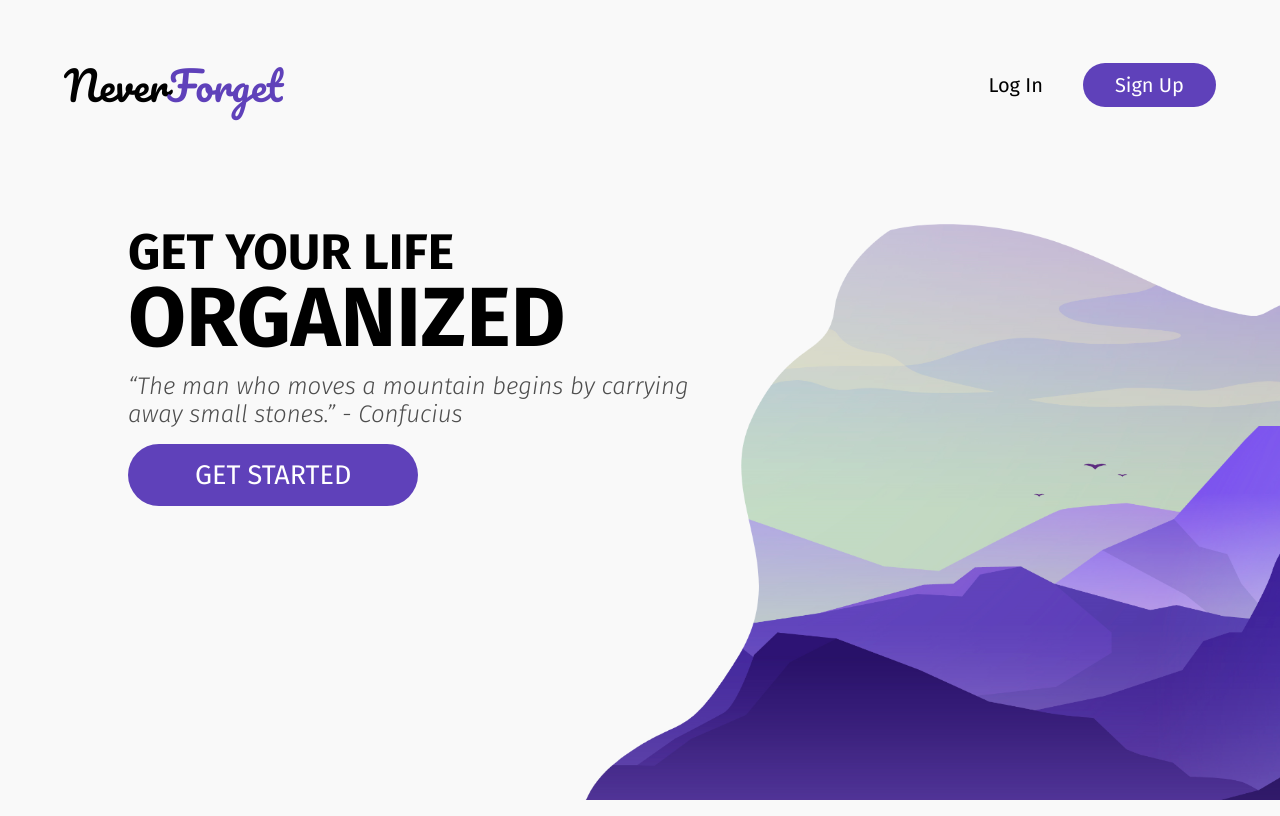
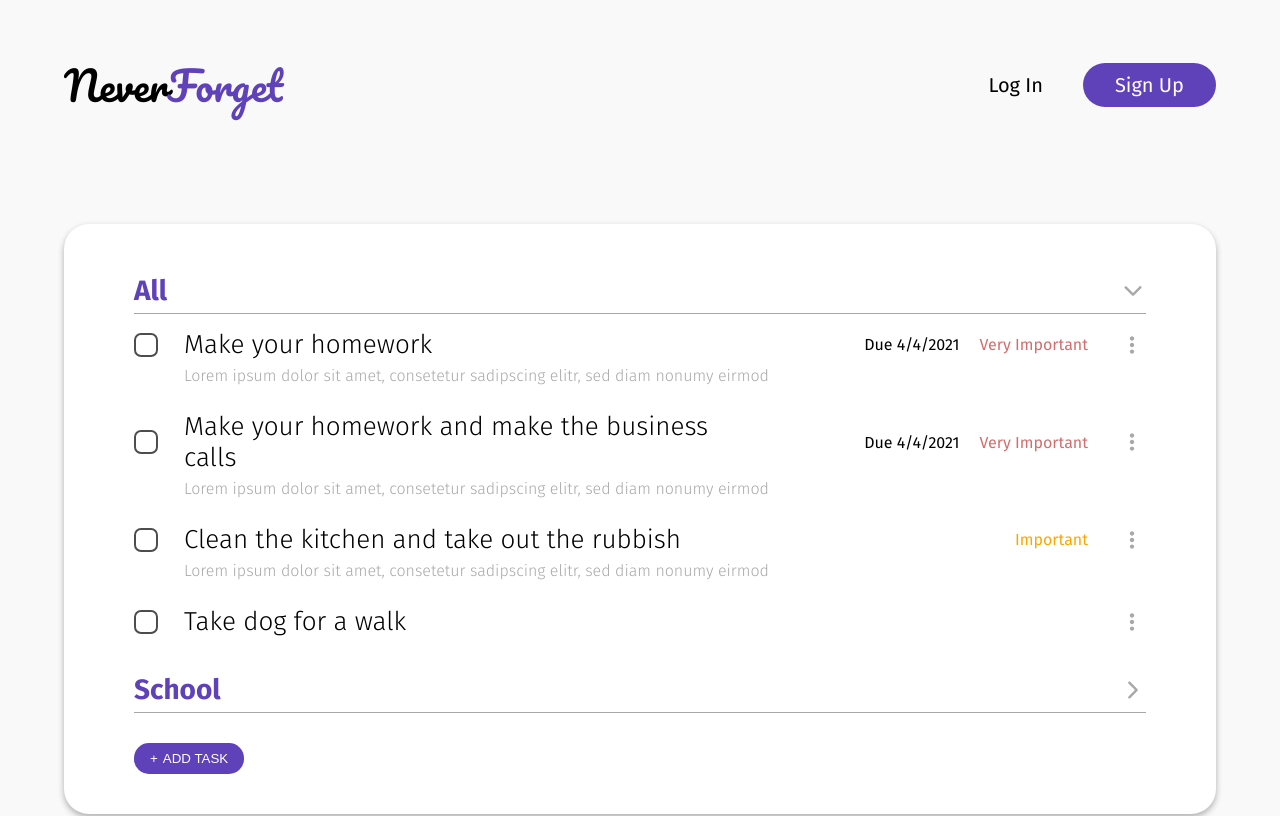
Before and after one commit to mdziechciarz/neverforget-todo-app, a React (Create React App) app in the folder client/: page / in a window 1280 px wide. Shown: the top 816 px of the page. Built offline with nearby package versions, Linux system fonts and the light colour scheme.

Commit message:
feat: Add main page and tasks panel

```diff
--- a/client/src/App.js
+++ b/client/src/App.js
@@ -1,19 +1,27 @@
-import React from 'react'
+import React, { useState } from 'react'
 import { Switch, Route } from 'react-router-dom';
 import Auth from './components/Auth/Auth';
 import Header from './components/Header/Header';
 import InfoSection from './components/InfoSection/InfoSection';
 import Navbar from './components/Navbar/Navbar';
+import Main from './components/Main/Main';
 
 
 const App = () => {
+  const [isUserLogged, setIsUserLogged] = useState(true);
   return (
     <>
       <Navbar />
       <Switch>
         <Route exact path="/">
-          <Header />
-          <InfoSection />
+          {isUserLogged ? (
+            <Main />
+          ) : (
+            <>
+              <Header />
+              <InfoSection />
+            </>
+          )}
         </Route>
         <Route exact path={["/login", "/register"]}>
           <Auth />
--- /dev/null
+++ b/client/src/components/Main/Main.jsx
@@ -0,0 +1,15 @@
+import React from 'react';
+
+import TasksPanel from './TasksPanel/TasksPanel';
+
+import style from './Main.module.css';
+
+const Main = () => {
+  return (
+    <div className={style.container}>
+      <TasksPanel />
+    </div>
+  )
+}
+
+export default Main;
--- /dev/null
+++ b/client/src/components/Main/Main.module.css
@@ -0,0 +1,17 @@
+.container {
+  max-width: 1366px;
+  height: 100%;
+  width: 100%;
+  margin: 5% auto;
+  display: flex;
+  justify-content: center;
+}
+
+@media screen
+  and (min-width: 800px)
+  and (max-width: 999px)
+  and (orientation: landscape) {
+  .container {
+    margin: 10% auto;
+  }
+}
--- /dev/null
+++ b/client/src/components/Main/TasksPanel/Category/Category.jsx
@@ -0,0 +1,26 @@
+import React, { useState } from 'react'
+import { IoIosArrowDown, IoIosArrowForward } from 'react-icons/io';
+
+import style from './Category.module.css';
+
+const Category = ({ children, name, openedByDefault }) => {
+  const [isCollapsed, setIsCollapsed] = useState(!openedByDefault);
+
+  const toggleColapse = () => {
+    setIsCollapsed(prev => !prev);
+  }
+
+  return (
+    <div className={style.container}>
+      <div className={style.head}>
+        <p className={style.name}>{name}</p>
+        <div className={style.collapseIcon} onClick={toggleColapse}>
+          {isCollapsed ? <IoIosArrowForward /> : <IoIosArrowDown />}
+        </div>
+      </div>
+      {!isCollapsed && <div className={style.content}>{children}</div>}
+    </div>
+  )
+}
+
+export default Category
--- /dev/null
+++ b/client/src/components/Main/TasksPanel/Category/Category.module.css
@@ -0,0 +1,35 @@
+.container {
+  margin: 10px 0;
+}
+
+.head {
+  display: flex;
+  padding-bottom: 6px;
+  border-bottom: 1px solid #A8A8A8;
+}
+.name {
+  flex-grow: 1;
+  font-size: 26px;
+  color: #5F41BA;
+  font-weight: 700;
+}
+.collapseIcon {
+  display: flex;
+  justify-content: center;
+  align-items: center;
+  font-size: 26px;
+  color: #A8A8A8;
+  cursor: pointer;
+  user-select: none;
+  -webkit-tap-highlight-color: transparent;
+}
+.content {
+  padding: 15px 0 0;
+}
+
+@media screen
+  and (min-width: 400px) {
+    .name {
+      font-size: 28px;
+    }
+  }
--- /dev/null
+++ b/client/src/components/Main/TasksPanel/Task/PrimaryIcon.jsx
@@ -0,0 +1,22 @@
+import React, { useState } from 'react';
+
+import { FaCheck } from 'react-icons/fa';
+
+import style from './PrimaryIcon.module.css';
+
+const PrimaryIcon = ({ isDone = false }) => {
+
+  if (isDone) {
+    return (
+      <div className={`${style.primaryIcon} ${style.done}`}>
+        <FaCheck />
+      </div>
+    )
+  } else {
+    return (
+      <div className={style.primaryIcon}></div>
+    )
+  }
+}
+
+export default PrimaryIcon;
--- /dev/null
+++ b/client/src/components/Main/TasksPanel/Task/PrimaryIcon.module.css
@@ -0,0 +1,24 @@
+.primaryIcon {
+  width: 20px;
+  height: 20px;
+  border: 2px solid #4D4D4D;
+  border-radius: 7px;
+  cursor: pointer;
+}
+.done {
+  display: flex;
+  justify-content: center;
+  align-items: center;
+  font-size: 10px;
+  color: white;
+  border-color: #36A436;
+  background-color: #3AB43A;
+}
+
+@media screen
+  and (min-width: 1000px){
+    .primaryIcon {
+      width: 24px;
+      height: 24px;
+    }
+  }
--- /dev/null
+++ b/client/src/components/Main/TasksPanel/Task/Task.jsx
@@ -0,0 +1,80 @@
+import React, { useState } from 'react';
+import { useMediaQuery } from 'react-responsive';
+import { IoIosArrowDown, IoIosArrowForward, IoMdMore } from 'react-icons/io';
+
+import PrimaryIcon from './PrimaryIcon';
+
+import style from './Task.module.css';
+
+const Priority = ({ priority }) => {
+  switch (priority) {
+    case 1:
+      return (
+        <div className={style.priority} style={{ color: 'orange' }}>Important</div>
+      )
+    case 2:
+      return (
+        <div className={style.priority} style={{ color: '#D46D6D' }}>Very Important</div>
+      )
+    default:
+      return (
+        <div className={style.priority}>Regular</div>
+      )
+
+  }
+}
+
+
+const Task = ({ name, description, deadline, priority = 0 }) => {
+  const [isCollapsed, setIsCollapsed] = useState(true);
+  const [isDone, setIsDone] = useState(false);
+  const isTabletOrDesktop = useMediaQuery({
+    minWidth: 700
+  });
+
+  const toggleColapse = () => {
+    setIsCollapsed(prev => !prev);
+  }
+  const toggleDone = () => {
+    setIsDone(prev => !prev);
+  }
+
+  return (
+    <div className={style.container}>
+      <div className={style.head}>
+        <div className={style.primaryIconContainer} onClick={toggleDone}>
+          <PrimaryIcon isDone={isDone} />
+        </div>
+        <p className={style.name} onClick={toggleColapse}>{name}</p>
+        {isTabletOrDesktop &&
+          <div className={style.deadlineAndCategory}>
+            {deadline && <div className={style.deadline}>Due {new Date(deadline).toLocaleDateString()}</div>}
+            {priority !== 0 && <Priority priority={priority} />}
+          </div>}
+        {isTabletOrDesktop ? (
+          <div className={style.collapseIcon}><IoMdMore /></div>
+        ) : (
+          <div className={style.collapseIcon} onClick={toggleColapse}>
+            {isCollapsed ? <IoIosArrowForward /> : <IoIosArrowDown />}
+          </div>
+        )}
+      </div>
+      {
+        isTabletOrDesktop ? (
+          <div className={style.content}>
+            {description && <div className={style.description}>{description}</div>}
+          </div>
+        ) : (
+          !isCollapsed && <div className={style.content}>
+            {description && <div className={style.description}>{description}</div>}
+            <div className={style.details}>
+              {deadline && <div className={style.deadline}>Due {new Date(deadline).toLocaleDateString()}</div>}
+              {priority !== 0 && <Priority priority={priority} />}
+            </div>
+          </div>
+        )}
+    </div >
+  )
+}
+
+export default Task;
--- /dev/null
+++ b/client/src/components/Main/TasksPanel/Task/Task.module.css
@@ -0,0 +1,121 @@
+.container {
+  /* display: flex; */
+  width: 100%;
+  /* padding: 6px 0; */
+  padding-bottom: 10px;
+}
+.head {
+  display: flex;
+  align-items: center;
+  padding-bottom: 6px;
+}
+
+.primaryIconContainer {
+  display: flex;
+  justify-content: flex-start;
+  align-items: center;
+  /* align-self: flex-start; */
+  /* width: 36px; */
+  margin-right: 16px;
+}
+.name {
+  padding-right: 6px;
+  flex-grow: 1;
+  font-size: 18px;
+  font-weight: 300;
+  color: #000;
+}
+.collapseIcon {
+  display: flex;
+  justify-content: center;
+  align-items: center;
+  font-size: 26px;
+  color: #A8A8A8;
+  cursor: pointer;
+  user-select: none;
+  -webkit-tap-highlight-color: transparent;
+}
+
+.content {
+  padding: 0 26px 10px 36px;
+}
+.description {
+  font-size: 13px;
+  font-weight: 300;
+  color: #A8A8A8;
+  padding-bottom: 6px;
+}
+.details {
+  display: flex;
+  flex-wrap: wrap;
+  font-size: 13px;
+  /* justify-content: space-between; */
+}
+.details>* {
+  margin-right: 4%;
+}
+
+.deadlineAndCategory {
+  display: flex;
+  justify-content: flex-end;
+  font-size: 13px;
+  flex-grow: 1;
+  /* width: 350px; */
+  /* width: 50%; */
+  text-align: center;
+  /* flex-grow: 0.75; */
+  margin-left: 10px;
+}
+.deadlineAndCategory>* {
+  margin-right: 20px;
+  /* display: flex; */
+  /* flex-wrap: nowrap; */
+}
+
+
+@media screen
+  and (min-width: 400px) {
+    .name {
+      font-size: 20px;
+    }
+    .description, .details {
+      font-size: 15px;
+    }
+  }
+
+@media screen
+  and (min-width: 700px) {
+    .name {
+      font-size: 24px;
+      width: 55%;
+      flex-grow: unset;
+    }
+    .description, .details {
+      font-size: 15px;
+    }
+    .description {
+      width: 75%;
+    }
+  }
+
+@media screen
+  and (min-width: 1000px){
+    .name {
+      font-size: 26px;
+    }
+    .description, .details, .deadlineAndCategory {
+      font-size: 16px;
+    }
+    .collapseIcon {
+      font-size: 28px;
+    }
+    .primaryIconContainer {
+      margin-right: 26px;
+    }
+    .content {
+      padding-left: 50px;
+    }
+    .collapseIcon {
+      margin-left: 10px;
+    }
+  }
--- /dev/null
+++ b/client/src/components/Main/TasksPanel/TasksPanel.jsx
@@ -0,0 +1,34 @@
+import React from 'react'
+// import { useMediaQuery } from 'react-responsive';
+
+import Category from './Category/Category';
+import Task from './Task/Task';
+
+import style from './TasksPanel.module.css';
+
+const TasksPanel = () => {
+  // const isTabletOrDesktop = useMediaQuery({
+  //   minWidth: 700
+  // });
+
+  return (
+    <div className={style.container}>
+      <Category name="All" openedByDefault>
+        <Task name="Make your homework" description="Lorem ipsum dolor sit amet, consetetur sadipscing elitr, sed diam nonumy eirmod" deadline={Date.now() + 7 * 24 * 60 * 60 * 1000} priority={2} />
+        <Task name="Make your homework and make the business calls" description="Lorem ipsum dolor sit amet, consetetur sadipscing elitr, sed diam nonumy eirmod" deadline={Date.now() + 7 * 24 * 60 * 60 * 1000} priority={2} />
+        <Task name="Clean the kitchen and take out the rubbish" description="Lorem ipsum dolor sit amet, consetetur sadipscing elitr, sed diam nonumy eirmod" priority={1} />
+        <Task name="Take dog for a walk" />
+      </Category>
+      <Category name="School">
+        <p>1</p>
+        <p>2</p>
+        <p>3</p>
+      </Category>
+      <div className={style.buttonsContainer}>
+        <button className={style.addTaskButton}><span>+</span>Add Task</button>
+      </div>
+    </div>
+  )
+}
+
+export default TasksPanel
--- /dev/null
+++ b/client/src/components/Main/TasksPanel/TasksPanel.module.css
@@ -0,0 +1,37 @@
+.container {
+  background-color: white;
+  width: 90%;
+  height: 100%;
+  padding: 20px 35px;
+  box-shadow: 0 3px 6px rgba(0, 0, 0, 0.3);
+  border-radius: 25px;
+}
+
+.buttonsContainer {
+  display: flex;
+  margin-top: 30px;
+}
+.addTaskButton {
+  padding: 8px 16px;
+  background-color: #5F41BA;
+  border: none;
+  border-radius: 15px;
+  outline: none;
+  color: #fff;
+  cursor: pointer;
+  transition: 0.3s;
+  text-transform: uppercase;
+}
+.addTaskButton>span {
+  margin-right: 5px;
+}
+.addTaskButton:hover {
+  background-color: #351c80;
+}
+
+@media screen
+  and (min-width: 1000px){
+    .container {
+      padding: 40px 70px;
+    }
+  }
--- a/client/src/index.css
+++ b/client/src/index.css
@@ -16,3 +16,8 @@ body {
   min-height: 100vh;
   background-color: #F9F9F9;
 }
+
+button {
+  user-select: none;
+  -webkit-tap-highlight-color: transparent;
+}
```
